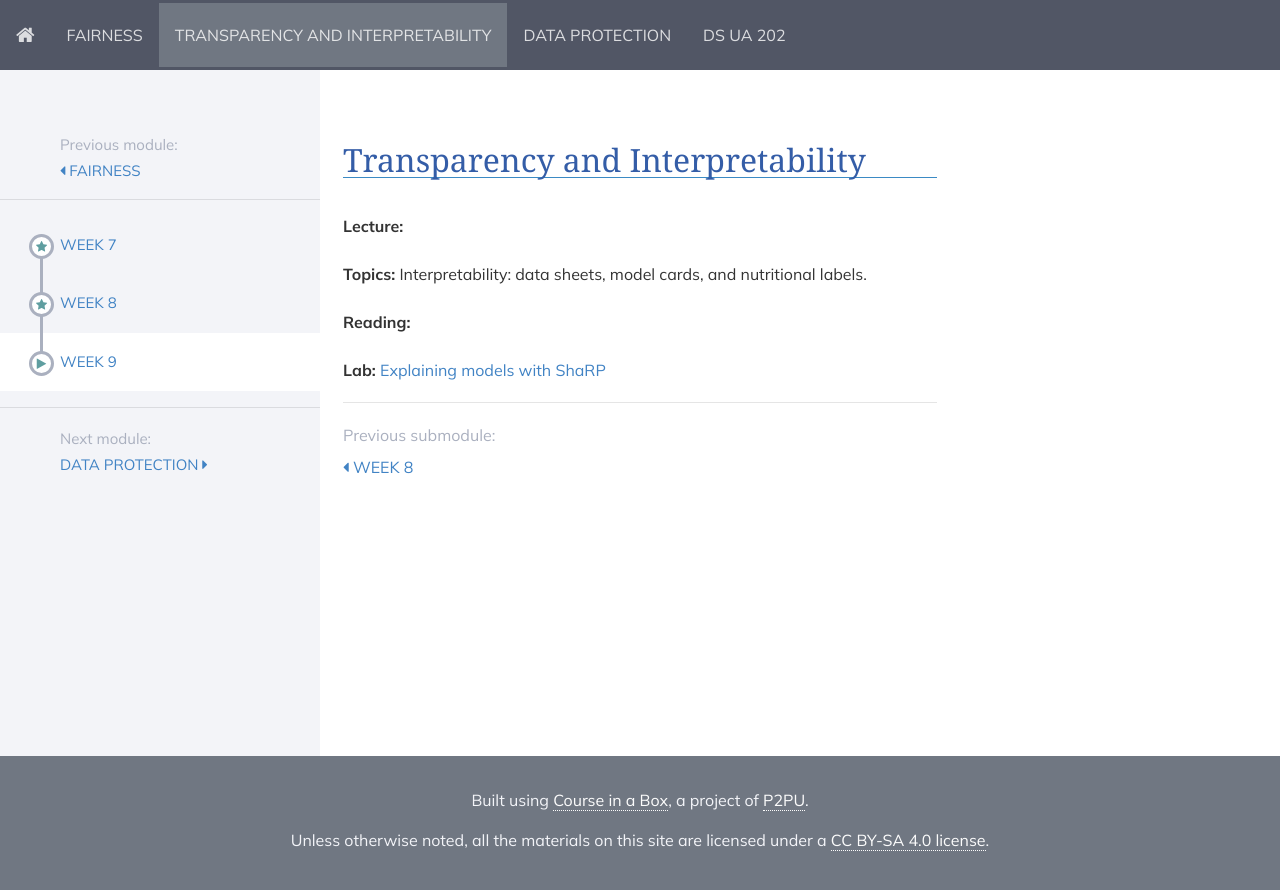
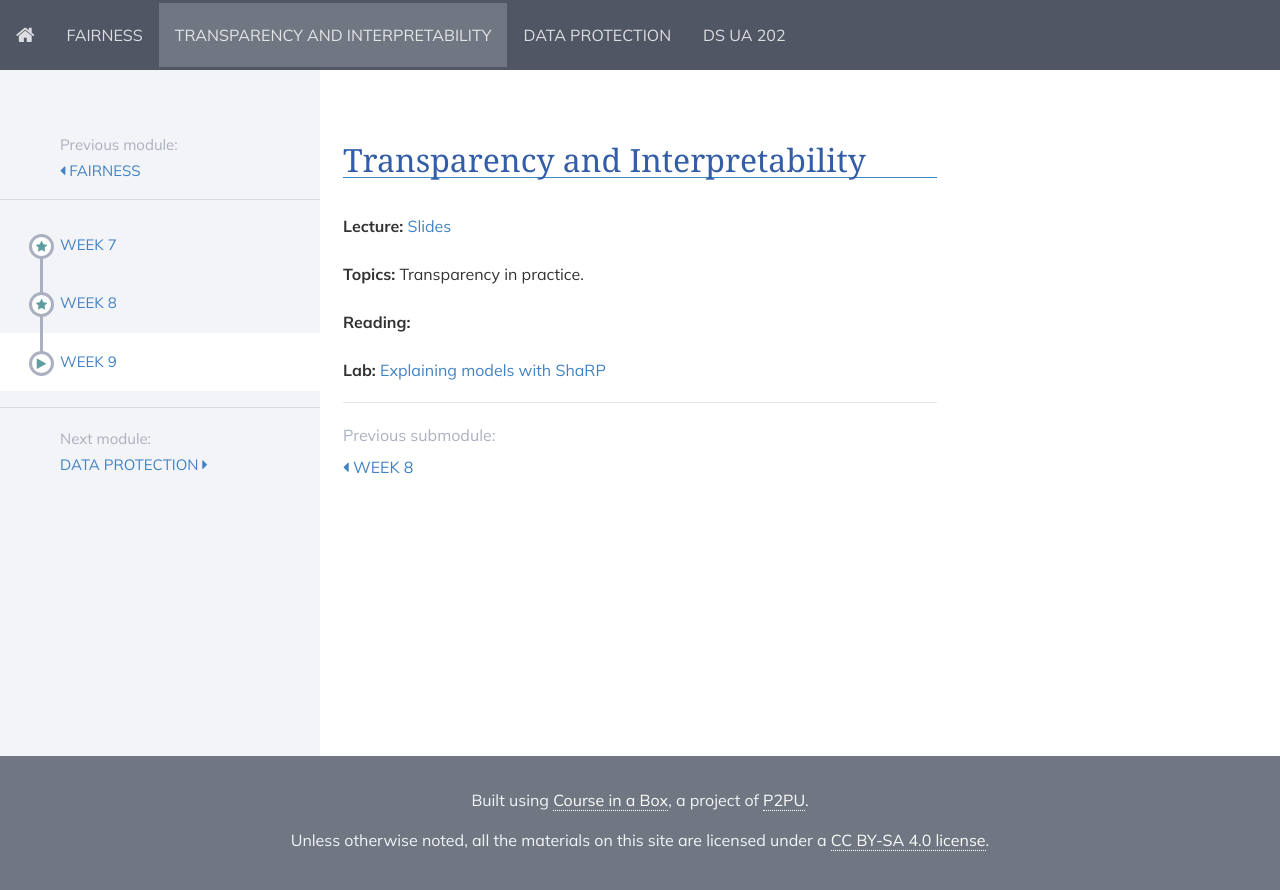
Before and after one commit to DataResponsibly/rds25, a Jekyll site: the page built from modules/transparency_and_interpretability/_posts/2000-01-03-week13.md, in a window 1280 px wide. Shown: the top 890 px of the page. Built offline with Jekyll 4.4.1, drawn with Linux system fonts in a browser that asks for light colours; nearby versions of some CDN libraries.

Commit message:
Update 2000-01-03-week13.md

```diff
--- a/modules/transparency_and_interpretability/_posts/2000-01-03-week13.md
+++ b/modules/transparency_and_interpretability/_posts/2000-01-03-week13.md
@@ -6,9 +6,9 @@ title: Week 9
 
 
 **Lecture:**
-<!--- [Slides](../../../assets/9_Transparency_In_Practice_2024.pdf) -->
+[Slides](../../../assets/lecture_9_2025.pdf)
 
-**Topics:**  Interpretability: data sheets, model cards, and nutritional labels.
+**Topics:**  Transparency in practice.
 
 **Reading:**
 <!--- [Transparency and Interpretability Reader](../../../assets/transparency_reader_2024.pdf) -->
```
